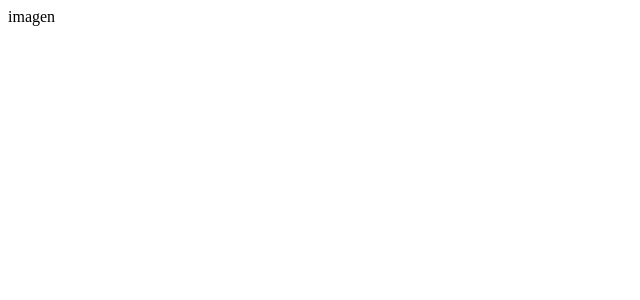
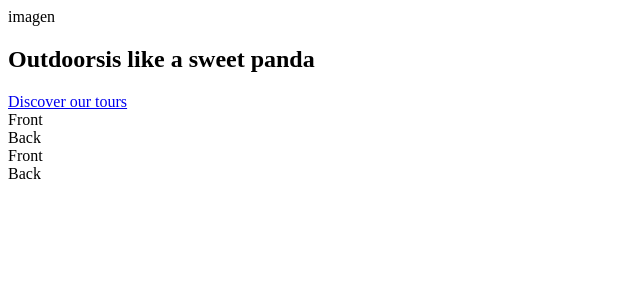
Before and after one commit to elisagc/sass, a React (Create React App) app: page / in a window 1280 px wide. Shown: the top 300 px of the page, without its empty margins (0-640 px from the left). Built offline with nearby package versions, Linux system fonts and the light colour scheme; the HTML template or start-up script is replaced by a standard one.

Commit message:
integrado con imagen

```diff
--- a/src/App.tsx
+++ b/src/App.tsx
@@ -1,10 +1,14 @@
 import React from "react";
+import CartaGira from "./CartaGira";
 import ImagenCentral from "./imagenCentral";
+import MoveText from "./MoveText";
 
 const App: React.FC = () => {
   return (
     <div className="section">
       <ImagenCentral />
+      <MoveText />
+      <CartaGira />
     </div>
   );
 };
```
